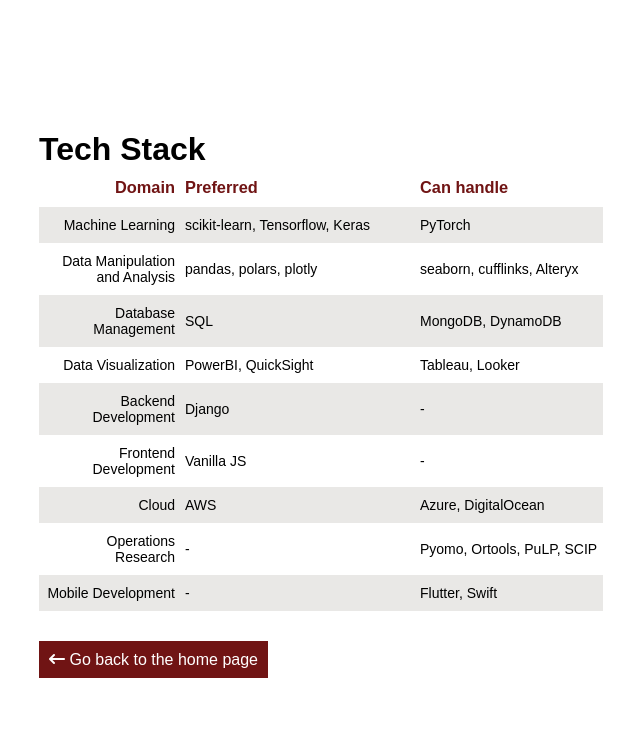
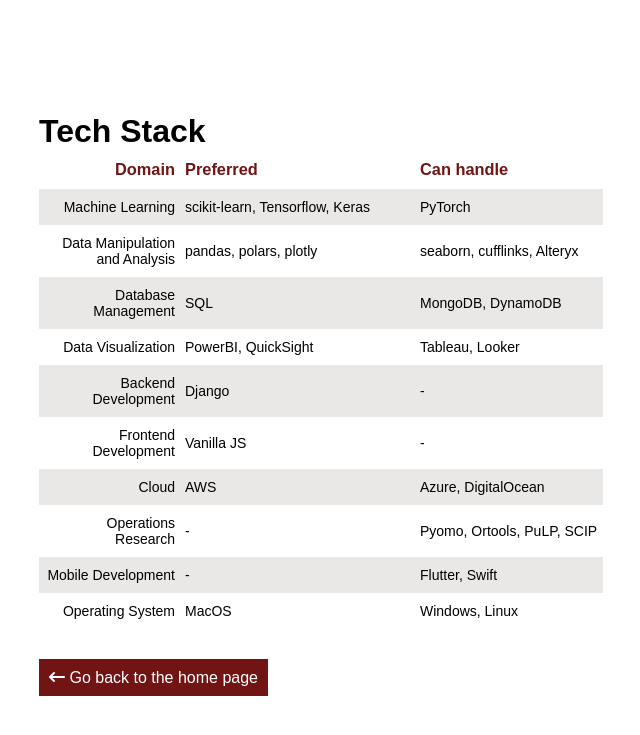
Before and after one commit to mpospirit/cgcom, a Django app: template core/templates/techstack.html in a window 1280 px wide. Shown: the top 735 px of the page, without its empty margins (319-959 px from the left). Run offline with Django 4.2, Linux system fonts and the light colour scheme; the template is opened without the code that fills it, so the values that code supplies are empty; some libraries are stand-ins or nearby versions.

Commit message:
Operating system preferences added to techstack.html

```diff
--- a/core/templates/mobile/techstack.html
+++ b/core/templates/mobile/techstack.html
@@ -104,6 +104,11 @@
                     <td class="tg-i6kb">-</td>
                     <td class="tg-i6kb">Flutter, Swift</td>
                   </tr>
+                  <tr>
+                    <td class="tg-lqy6">Operating System</td>
+                    <td class="tg-baqh">MacOS</td>
+                    <td class="tg-baqh">Windows, Linux</td>
+                  </tr>
                 </tbody>
                 </table>
 
--- a/core/templates/techstack.html
+++ b/core/templates/techstack.html
@@ -93,6 +93,11 @@
                     <td class="tg-i6kb">-</td>
                     <td class="tg-i6kb">Flutter, Swift</td>
                   </tr>
+                  <tr>
+                    <td class="tg-lqy6">Operating System</td>
+                    <td class="tg-baqh">MacOS</td>
+                    <td class="tg-baqh">Windows, Linux</td>
+                  </tr>
                 </tbody>
                 </table>
 
```
